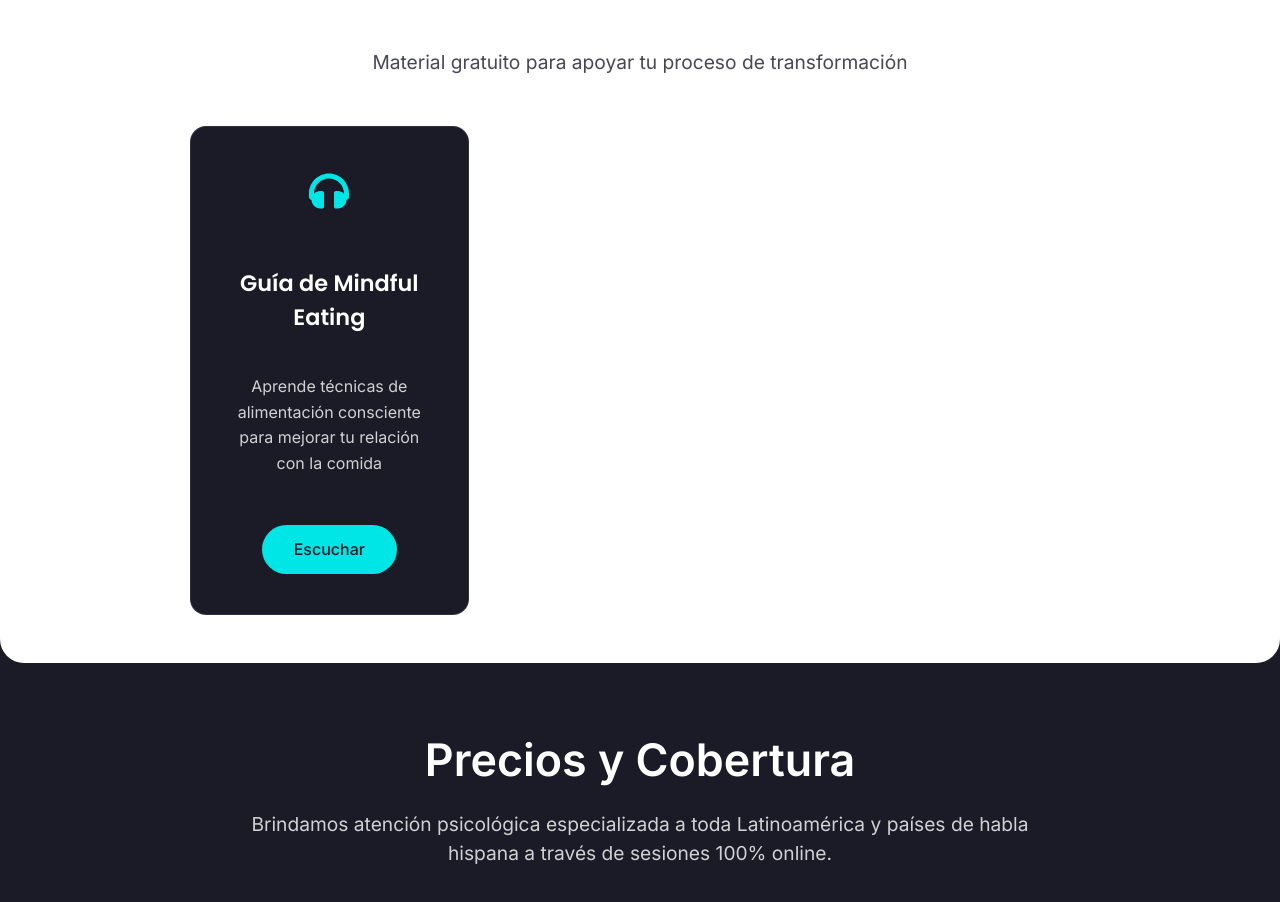
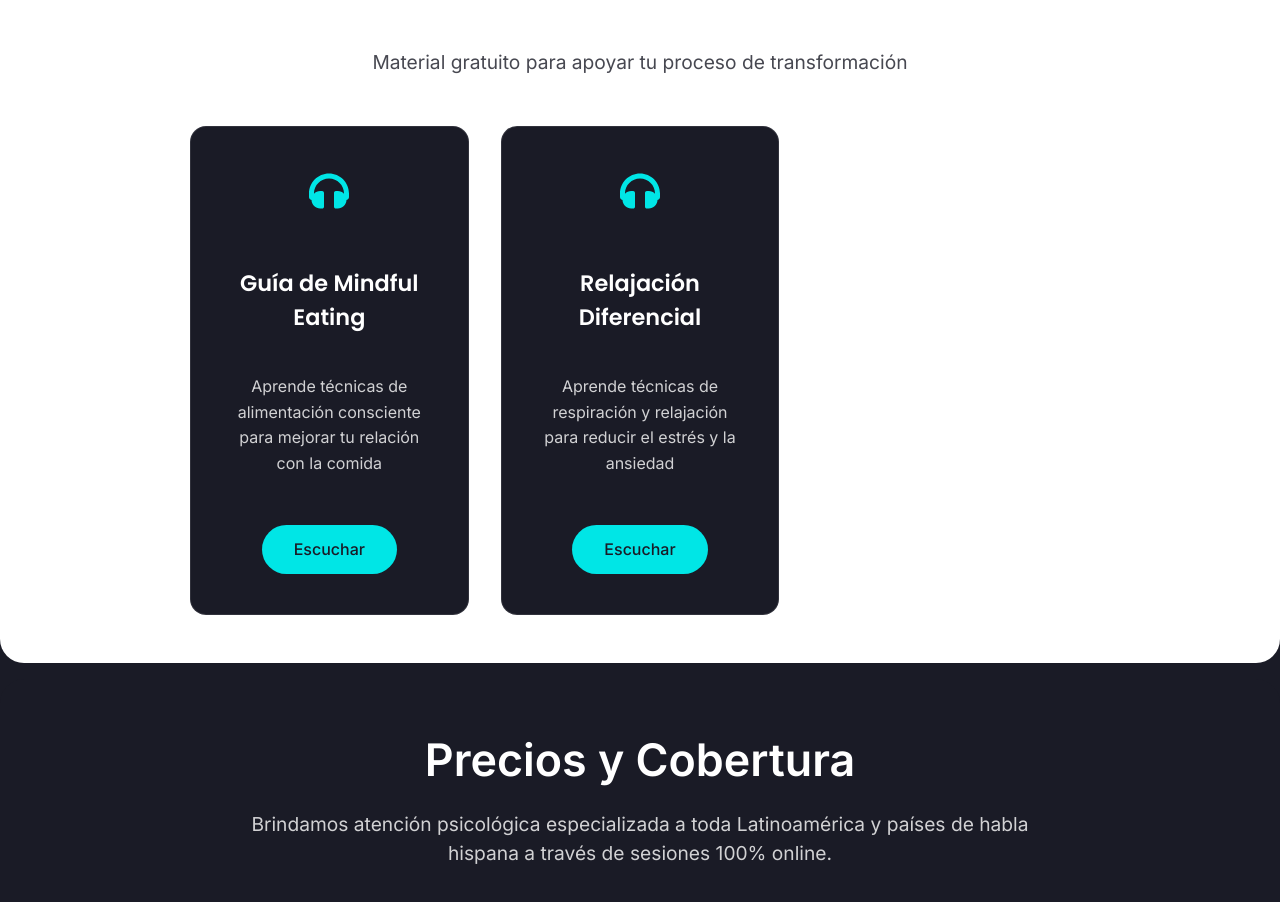
Before and after one commit to pabloenzenhofer/psicologiadelaobesidad, a React (Vite) app: page / in a window 1280 px wide. Shown: the part 4721-5623 px from the top of the page. Built offline with nearby package versions, Linux system fonts and the light colour scheme.

Commit message:
feat: add security headers and restore relaxation resource card

```diff
--- a/src/sections/Resources.tsx
+++ b/src/sections/Resources.tsx
@@ -14,6 +14,13 @@ const Resources = () => {
       downloadUrl: "https://drive.google.com/file/d/1PiwRa1yL35IFKYFz1tyMKV2NJembnpQw/view",
       buttonText: "Escuchar"
     },
+    {
+      title: "Relajación Diferencial",
+      description: "Aprende técnicas de respiración y relajación para reducir el estrés y la ansiedad",
+      icon: <FaHeadphones />,
+      downloadUrl: "https://linktr.ee/relajaciondiferencial",
+      buttonText: "Escuchar"
+    }
 
   ]
 
--- a/vite.config.ts
+++ b/vite.config.ts
@@ -27,5 +27,16 @@ export default defineConfig({
   },
   server: {
     open: true,
+    headers: {
+      'Content-Security-Policy': "default-src 'self'; script-src 'self' 'unsafe-inline' 'unsafe-eval'; style-src 'self' 'unsafe-inline';",
+      'X-Frame-Options': 'SAMEORIGIN',
+      'X-Content-Type-Options': 'nosniff',
+      'Referrer-Policy': 'strict-origin-when-cross-origin',
+      'Permissions-Policy': 'geolocation=(), microphone=(), camera=()',
+      'Strict-Transport-Security': 'max-age=31536000; includeSubDomains',
+      'Cross-Origin-Embedder-Policy': 'require-corp',
+      'Cross-Origin-Opener-Policy': 'same-origin',
+      'Cross-Origin-Resource-Policy': 'same-origin'
+    }
   },
 })
```
